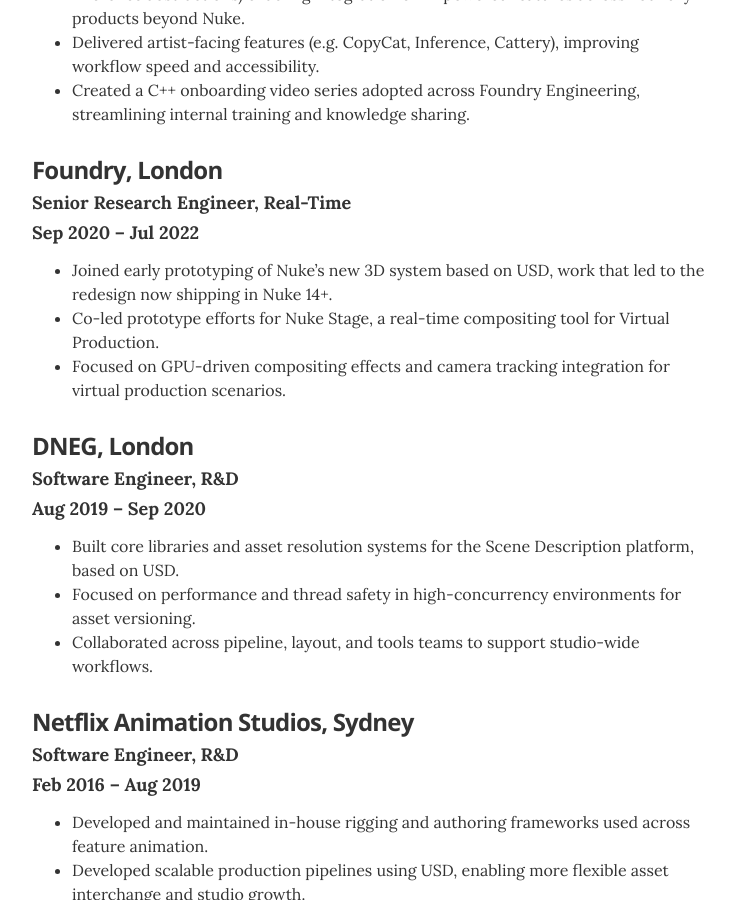
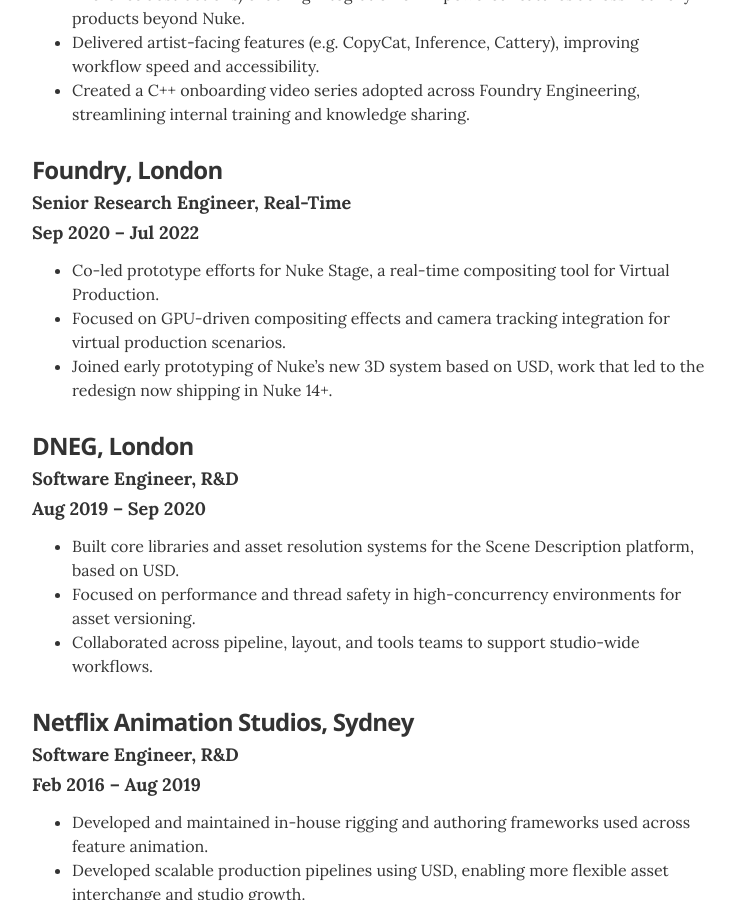
Before and after one commit to csaez/csaez.github.io, a Jekyll site: the page built from index.html, in a window 1280 px wide and 900 px high, scrolled down 1680 px. Shown: the whole window, without its empty margins (268-1003 px from the left). Built offline with Jekyll 4.4.1, drawn with Linux system fonts in a browser that asks for light colours; part of the change alters nothing that is shown.

```diff
--- a/_data/experience.yml
+++ b/_data/experience.yml
@@ -42,9 +42,9 @@
   duration: Sep 2020 – Jul 2022
   summary: |
     <ul>
-    <li>Joined early prototyping of Nuke’s new 3D system based on USD, work that led to the redesign now shipping in Nuke 14+.</li>
     <li>Co-led prototype efforts for Nuke Stage, a real-time compositing tool for Virtual Production.</li>
     <li>Focused on GPU-driven compositing effects and camera tracking integration for virtual production scenarios.</li>
+    <li>Joined early prototyping of Nuke’s new 3D system based on USD, work that led to the redesign now shipping in Nuke 14+.</li>
     </ul>
 
 - company: DNEG, London
```
